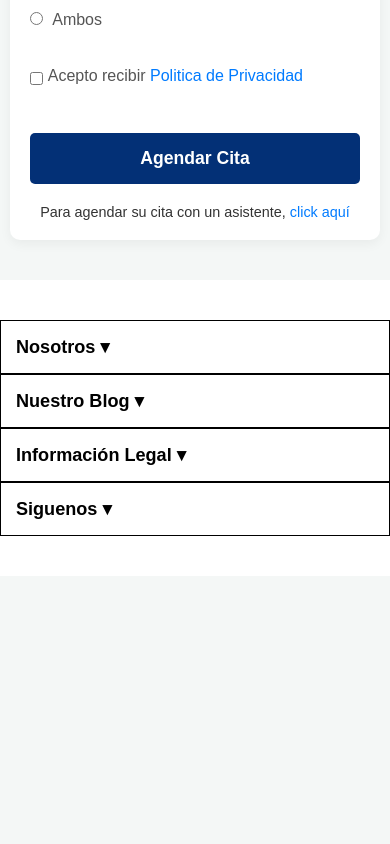
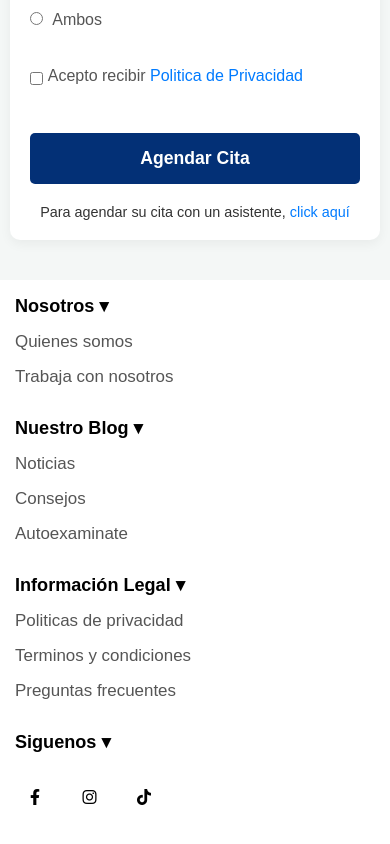
Before and after one commit to enzoliba/Web-Clinica-Centenario-del-Norte, a plain HTML site: page agendar_cita.html in a window 390 px wide. Shown: the part 1094-1938 px from the top of the page. Before the commit the page ends 1670 px from the top, so only its background shows below. Drawn offline with nearby package versions, Linux system fonts and the light colour scheme.

Commit message:
Update Laboratorio, agendar cita footer y carrusel inicio

```diff
--- a/css/styles.css
+++ b/css/styles.css
@@ -371,15 +371,26 @@
 
     .slider-box{
         width: 100%;
+        height: 300px;
+    }
+
+    .slider-box li{
+        height: 100%;
+    }
+
+    .slider-box img{
+        width: 100%;
+        height: 300px;
+        object-fit: cover;
     }
 
     .texto{
-        top: 150px;
+        top: 50px;
         padding: 0;
     }
 
     .texto h2{
-        font-size: 1.8em;
+        font-size: 1.6em;
         margin-bottom: 15px;
         margin-left: 20px;
     }
@@ -389,13 +400,16 @@
         margin-left: 20px;
     }
 
-    button{
-        padding: 15px;
+    .texto button{
+        padding: 18px;
         margin-left: 20px;
     }
 
-    button a{
-        font-size: .7em;
+    .texto button a{
+        font-size: .6em;
+        display: flex;
+        text-align: center;
+        justify-content: center;
     }
 }
 
@@ -675,6 +689,9 @@
 
 @media (max-width: 767px) {
 
+    .footer{
+        padding: 0 0 20px;
+    }
     .footer-links {
         width: 100%;
         text-align: left;
--- a/css/styles_agendar_cita.css
+++ b/css/styles_agendar_cita.css
@@ -489,7 +489,6 @@ a:hover {
     margin-bottom: 15px;
 }
 
-
 /*======================*/
 /*========FOOTER========*/
 /*======================*/
@@ -552,6 +551,9 @@ a:hover {
 
 @media (max-width: 767px) {
 
+    .footer{
+        padding: 0 0 20px;
+    }
     .footer-links {
         width: 100%;
         text-align: left;
@@ -578,6 +580,7 @@ a:hover {
         padding-top: 10px;
     }
 }
+
 
 /* estilos para el dark mode */
 .dark-mode-toggle {
@@ -767,38 +770,4 @@ body.dark-mode .close-modal {
         width: 100%;
         max-width: 100%;
     }
-
-    .footer-links {
-        width: 100%;
-        text-align: left;
-        border: 1px solid black;
-    }
-
-    .footer-links h4 {
-        cursor: pointer;
-        display: flex;
-        justify-content: space-between;
-        align-items: center;
-        margin: 0;
-        padding: 15px 0;
-        font-weight: 600;
-        border-bottom: none;
-    }
-
-    .footer-content {
-        max-height: 0;
-        overflow: hidden;
-        transition: max-height 0.4s ease-out, padding 0.4s ease-out;
-        padding-bottom: 0;
-    }
-
-    .footer-links.active .footer-content {
-        max-height: 300px;
-        padding-bottom: 15px;
-    }
-
-    .footer-links .social-links {
-        justify-content: flex-start;
-        padding-top: 10px;
-    }
 }
```
Also changed, not shown: Laboratorio.html (+0 -1 lines), css/styles_laboratorio.css (+1 -10 lines), login.html (+2 -2 lines), register.html (+2 -2 lines).
